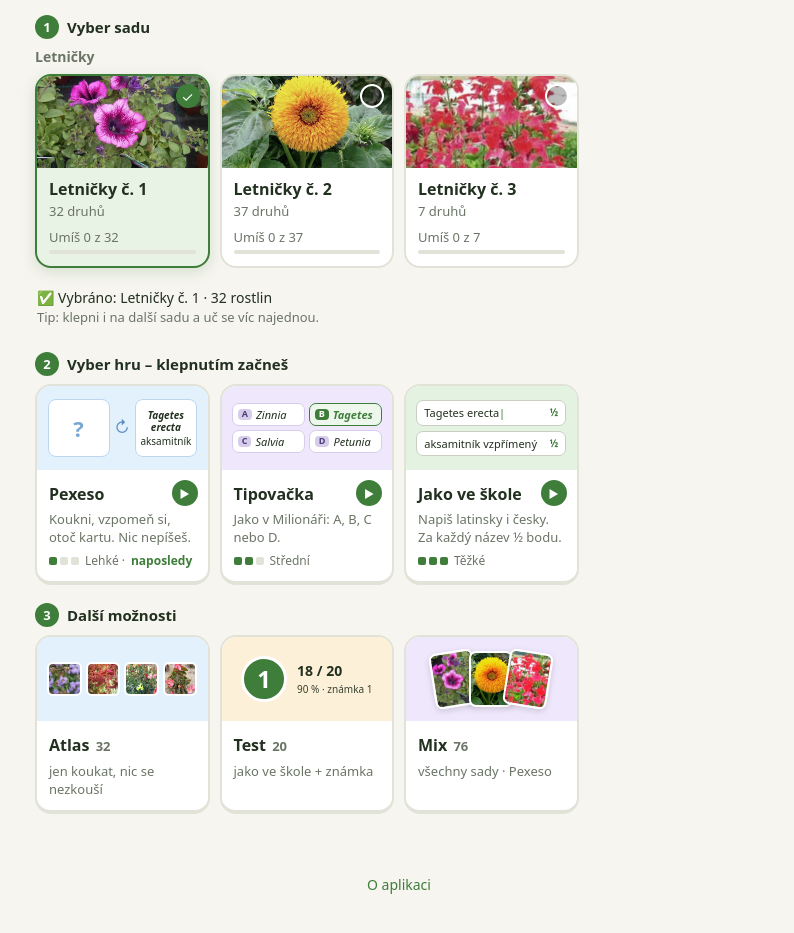
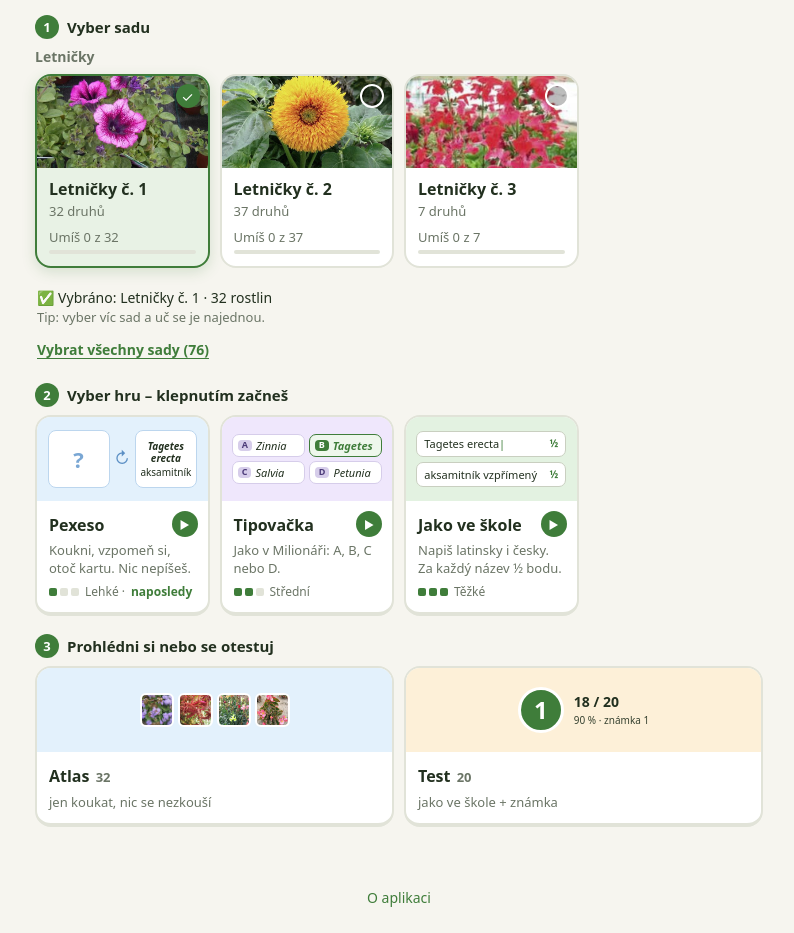
Before and after one commit to vitecek-vse/letnicky, a plain HTML site: page index.html in a window 1280 px wide. Shown: the part 86-1019 px from the top of the page, without its empty margins (241-1035 px from the left). Drawn offline with Linux system fonts and the light colour scheme.

Commit message:
2.1: sekce 3 jen Atlas a Test, odkaz Vybrat všechny sady
Co-Authored-By: Claude Opus 5.5 <noreply@anthropic.com>
Claude-Session: https://claude.ai/code/session_01YUKMA491hVGKHEWEDrBF9e

```diff
--- a/index.html
+++ b/index.html
@@ -165,7 +165,8 @@
   .pcard.a i{font-weight:600;font-size:10px;margin-bottom:2px}
   .pcard.a{font-size:10px}
   .parr{font-size:16px;color:#5b8fc4}
-  .atiles{display:grid;grid-template-columns:repeat(auto-fill,minmax(150px,1fr));gap:10px}
+  .atiles{display:grid;grid-template-columns:1fr 1fr;gap:10px}
+  .linkbtn{border:0;background:none;color:var(--green);font:inherit;font-size:14px;font-weight:600;padding:2px 2px 6px;cursor:pointer;text-decoration:underline;text-underline-offset:3px}
   .atile2 .t em{font-style:normal;font-weight:600;font-size:13px;color:var(--muted);margin-left:2px}
   .atile2 .n{min-height:0}
   .atile2:disabled{opacity:.5;cursor:default}
@@ -231,7 +232,7 @@
 <script src="data/sets.js"></script>
 <script>
 // ---------- verze ----------
-const VERSION = "2.0", VERSION_DATE = "14. 11. 2026";
+const VERSION = "2.1", VERSION_DATE = "14. 11. 2026";
 const LIVE = /(^|\.)bocrew\.com$/.test(location.hostname);
 document.getElementById("ver").textContent = "Verze " + VERSION + " · " + VERSION_DATE + (LIVE ? "" : " · testovací náhled");
 
@@ -304,13 +305,13 @@ function renderHome() {
     <div class="step"><span>1</span>Vyber sadu</div>
     ${AREAS.map(a => `<div class="area"><h2>${esc(a.name)}</h2><div class="tiles">${a.sets.map(tile).join("")}</div></div>`).join("")}
     <div class="selhelp">${selHelp(total)}</div>
+    ${selected.length < Object.keys(SETS).length ? `<button class="linkbtn" id="bAll">Vybrat všechny sady (${all})</button>` : ""}
     <div class="step"><span>2</span>Vyber hru – klepnutím začneš</div>
     <div class="mtiles">${MODES.map(modeTile).join("")}</div>
-    <div class="step"><span>3</span>Další možnosti</div>
+    <div class="step"><span>3</span>Prohlédni si nebo se otestuj</div>
     <div class="atiles">
       ${actTile("bAtlas", "atlas", "Atlas", total, "jen koukat, nic se nezkouší", !total)}
       ${actTile("bTest", "test", "Test", Math.min(20, total), "jako ve škole + známka", !total)}
-      ${actTile("bMix", "mix", "Mix", all, "všechny sady · " + MODE_INFO[mode].title, false)}
     </div>
     `;
   document.querySelectorAll(".tile").forEach(t => t.onclick = () => {
@@ -324,8 +325,8 @@ function renderHome() {
     start({ids: selected, kind: "practice"});
   });
   $("bTest").onclick = () => start({ids: selected, kind: "test"});
-  $("bMix").onclick = () => start({ids: Object.keys(SETS), kind: "practice"});
   $("bAtlas").onclick = renderAtlas;
+  if ($("bAll")) $("bAll").onclick = () => { selected = Object.keys(SETS); store.set("selected-v1", selected); renderHome(); };
 }
 function tile(s) {
   const on = selected.includes(s.id), pr = progress[s.id], k = known(s.id), n = s.plants.length;
@@ -350,7 +351,7 @@ const MODE_HELP = {
 function selHelp(total) {
   if (!selected.length) return "👆 Klepni na sadu, kterou se chceš učit.";
   const names = Object.keys(SETS).filter(id => selected.includes(id)).map(id => SETS[id].short).join(" + ");
-  return `✅ Vybráno: ${names} · ${total} rostlin` + (selected.length === 1 ? `<br><span class="tip">Tip: klepni i na další sadu a uč se víc najednou.</span>` : "");
+  return `✅ Vybráno: ${names} · ${total} rostlin` + (selected.length === 1 ? `<br><span class="tip">Tip: vyber víc sad a uč se je najednou.</span>` : "");
 }
 const MODES = [["flip","Pexeso"],["choice","Tipovačka"],["both","Jako ve škole"]];
 const MODE_INFO = {
```
Also changed, not shown: sw.js (+1 -1 lines), 1 other file.
